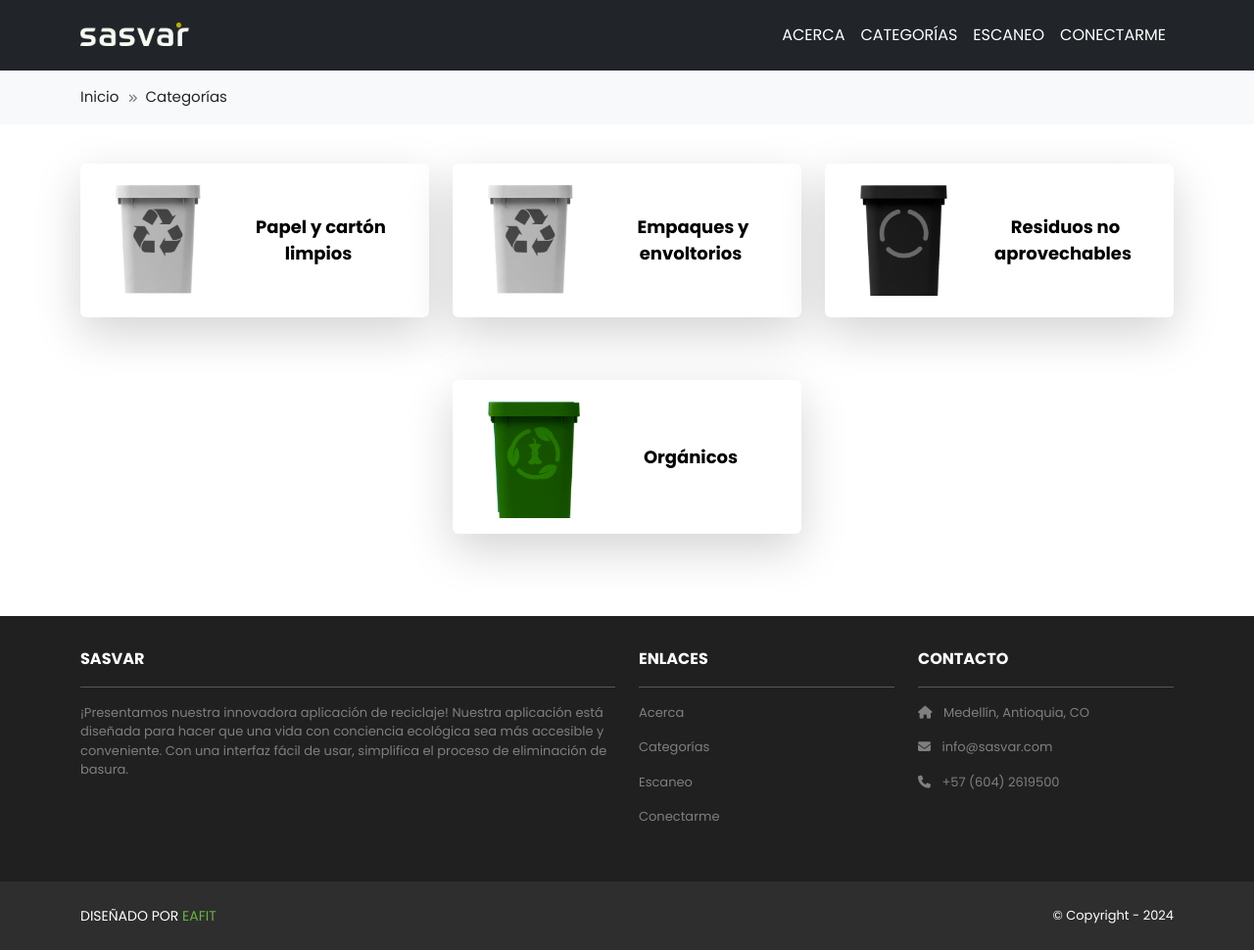
After one commit to danielgara/sasvar, a Django app: page /categorias in a window 1280 px wide. The commit adds this page. Shown: the whole page at 98% size. Run offline with Django 4.2, Linux system fonts and the light colour scheme; some libraries are stand-ins or nearby versions.

Commit message:
imp: categories

```diff
--- /dev/null
+++ b/home/templates/categories/index.html
@@ -0,0 +1,74 @@
+{% extends 'base.html' %}
+{% block content %}
+{% load static %}
+<div class="p-3">
+  <div class="container mt-4 mb-1">
+    <div class="row text-center">
+      <div class="col-md-5 col-lg-5 col-xl-4 col-xxl-3 mx-auto mb-3">
+        <a style="text-decoration: none;" href="{% url 'home.categories.c1' %}">
+          <div class="shadow-lg p-3 mb-5 bg-white rounded">
+            <div class="container">
+              <div class="row align-items-center">
+                <div class="col-5 col-sm-5 col-md-5">
+                  <img src="{% static 'images/categories/c1.png' %}" height="125px" class="img-max100" alt="c1" />
+                </div>
+                <div class="col-7 col-sm-7 col-md-7">
+                  <b class="title-categories text-start rc-no-a">Papel y cartón limpios</b>
+                </div>
+              </div>
+            </div>
+          </div>
+        </a>
+      </div>
+      <div class="col-md-5 col-lg-5 col-xl-4 col-xxl-3 mx-auto mb-3">
+        <a style="text-decoration: none;" href="{% url 'home.categories.c2' %}">
+          <div class="shadow-lg p-3 mb-5 bg-white rounded">
+            <div class="container">
+              <div class="row align-items-center">
+                <div class="col-5 col-sm-5 col-md-5">
+                  <img src="{% static 'images/categories/c1.png' %}" height="125px" class="img-max100" alt="c1" />
+                </div>
+                <div class="col-7 col-sm-7 col-md-7">
+                  <b class="title-categories text-start rc-no-a">Empaques y envoltorios</b>
+                </div>
+              </div>
+            </div>
+          </div>
+        </a>
+      </div>
+      <div class="col-md-5 col-lg-5 col-xl-4 col-xxl-3 mx-auto mb-3">
+        <a style="text-decoration: none;" href="{% url 'home.categories.c3' %}">
+          <div class="shadow-lg p-3 mb-5 bg-white rounded">
+            <div class="container">
+              <div class="row align-items-center">
+                <div class="col-5 col-sm-5 col-md-5">
+                  <img src="{% static 'images/categories/c3.png' %}" height="125px" class="img-max100" alt="c1" />
+                </div>
+                <div class="col-7 col-sm-7 col-md-7">
+                  <b class="title-categories text-start rc-no-a">Residuos no aprovechables</b>
+                </div>
+              </div>
+            </div>
+          </div>
+        </a>
+      </div>
+      <div class="col-md-5 col-lg-5 col-xl-4 col-xxl-3 mx-auto mb-3">
+        <a style="text-decoration: none;" href="{% url 'home.categories.c4' %}">
+          <div class="shadow-lg p-3 mb-5 bg-white rounded">
+            <div class="container">
+              <div class="row align-items-center">
+                <div class="col-5 col-sm-5 col-md-5">
+                  <img src="{% static 'images/categories/c4.png' %}" height="125px" class="img-max100" alt="c1" />
+                </div>
+                <div class="col-7 col-sm-7 col-md-7">
+                  <b class="title-categories text-start rc-no-a">Orgánicos</b>
+                </div>
+              </div>
+            </div>
+          </div>
+        </a>
+      </div>
+    </div>
+  </div>
+</div>
+{% endblock content %}
--- a/home/urls.py
+++ b/home/urls.py
@@ -3,5 +3,10 @@ from . import views
 
 urlpatterns = [
     path('', views.index, name='home.index'),
-    path('about', views.about, name='home.about'),
+    path('acerca', views.about, name='home.about'),
+    path('categorias', views.categories, name='home.categories'),
+    path('categorias/papel-carton', views.c1, name='home.categories.c1'),
+    path('categorias/empaques-envoltorios', views.c2, name='home.categories.c2'),
+    path('categorias/residuos-no-aprovechables', views.c3, name='home.categories.c3'),
+    path('categorias/organicos', views.c4, name='home.categories.c4'),
 ]
--- a/home/views.py
+++ b/home/views.py
@@ -3,14 +3,70 @@ from django.shortcuts import render
 
 def index(request):
     viewData = {}
+    viewData["title"] = "SASVAR"
     viewData["breadcrumb"] = False
     return render(request, 'index.html', {"viewData": viewData})
 
 
 def about(request):
     viewData = {}
+    viewData["title"] = "Acerca de Nosotros"
     viewData["breadcrumbItems"] = [
-        {"name":"Inicio", "route":"home.index"},
-        {"name":"Acerca", "route":"home.about"},
+        {"name": "Inicio", "route": "home.index"},
+        {"name": "Acerca", "route": "home.about"},
     ]
     return render(request, 'about.html', {"viewData": viewData})
+
+
+def categories(request):
+    viewData = {}
+    viewData["title"] = "Categorías"
+    viewData["breadcrumbItems"] = [
+        {"name": "Inicio", "route": "home.index"},
+        {"name": "Categorías", "route": "home.categories"},
+    ]
+    return render(request, 'categories/index.html', {"viewData": viewData})
+
+
+def c1(request):
+    viewData = {}
+    viewData["title"] = "Papel y cartón limpios"
+    viewData["breadcrumbItems"] = [
+        {"name": "Inicio", "route": "home.index"},
+        {"name": "Categorías", "route": "home.categories"},
+        {"name": "Papel y cartón limpios", "route": "home.categories.c1"},
+    ]
+    return render(request, 'categories/paper.html', {"viewData": viewData})
+
+
+def c2(request):
+    viewData = {}
+    viewData["title"] = "Empaques y envoltorios"
+    viewData["breadcrumbItems"] = [
+        {"name": "Inicio", "route": "home.index"},
+        {"name": "Categorías", "route": "home.categories"},
+        {"name": "Empaques y envoltorios", "route": "home.categories.c2"},
+    ]
+    return render(request, 'categories/pack.html', {"viewData": viewData})
+
+
+def c3(request):
+    viewData = {}
+    viewData["title"] = "Residuos no aprovechables"
+    viewData["breadcrumbItems"] = [
+        {"name": "Inicio", "route": "home.index"},
+        {"name": "Categorías", "route": "home.categories"},
+        {"name": "Residuos no aprovechables", "route": "home.categories.c3"},
+    ]
+    return render(request, 'categories/not-usable.html', {"viewData": viewData})
+
+
+def c4(request):
+    viewData = {}
+    viewData["title"] = "Orgánicos"
+    viewData["breadcrumbItems"] = [
+        {"name": "Inicio", "route": "home.index"},
+        {"name": "Categorías", "route": "home.categories"},
+        {"name": "Orgánicos", "route": "home.categories.c4"},
+    ]
+    return render(request, 'categories/organic.html', {"viewData": viewData})
--- a/recycling/static/css/style.css
+++ b/recycling/static/css/style.css
@@ -1,5 +1,14 @@
 body {
     font-family: 'Poppins', sans-serif;
+}
+
+.rc-no-a{
+    text-decoration: none !important;
+    color: #000;
+}
+
+.img-max100 {
+    max-width: 100%;
 }
 
 .rc-header-top{
@@ -94,6 +103,11 @@ body {
     text-decoration: none !important;
 }
 
+.title-categories{
+    font-size: 18px;
+    padding-right: 5px;
+}
+
 /*
 .bg-body-tertiary {
     --bs-bg-opacity: 1;
--- a/recycling/templates/base.html
+++ b/recycling/templates/base.html
@@ -2,7 +2,7 @@
 <html>
   {% load static %}
   <head>
-    <title>SASVAR</title>
+    <title>{% firstof viewData.title "SASVAR" %}</title>
     <link href="https://cdn.jsdelivr.net/npm/bootstrap@5.3.2/dist/css/bootstrap.min.css" rel="stylesheet" crossorigin="anonymous">
     <link rel="stylesheet" type="text/css" href="{% static 'css/style.css' %}">
     <link rel="stylesheet" href="https://cdnjs.cloudflare.com/ajax/libs/font-awesome/6.1.1/css/all.min.css">
@@ -42,7 +42,7 @@
         <div class="collapse navbar-collapse" id="navbarNavAltMarkup">
           <div class="navbar-nav ms-auto">
             <a class="nav-link" href="{% url 'home.about' %}">ACERCA</a>
-            <a class="nav-link" href="">CATEGORÍAS</a>
+            <a class="nav-link" href="{% url 'home.categories' %}">CATEGORÍAS</a>
             <a class="nav-link" href="">ESCANEO</a>
             <a class="nav-link" href="">CONECTARME</a>
           </div>
@@ -75,7 +75,7 @@
             <b>ENLACES</b>
             <hr />
             <p class="font-13 rc-footer-font"><a class="nav-link" href="{% url 'home.about' %}">Acerca</a></p>
-            <p class="font-13 rc-footer-font"><a class="nav-link" href="">Categorías</a></p>
+            <p class="font-13 rc-footer-font"><a class="nav-link" href="{% url 'home.categories' %}">Categorías</a></p>
             <p class="font-13 rc-footer-font"><a class="nav-link" href="">Escaneo</a></p>
             <p class="font-13 rc-footer-font"><a class="nav-link" href="">Conectarme</a></p>
           </div>
--- a/recycling/templates/breadcrumb.html
+++ b/recycling/templates/breadcrumb.html
@@ -7,7 +7,7 @@
         {% elif forloop.last %}
           <span class="rc-breadcrumb-item">{{ item.name }}</span>
         {% else %}
-          <span><a href="{% url item.route %}">{{ item.name }}</a></span>
+          <span class="rc-breadcrumb-item"><a href="{% url item.route %}">{{ item.name }}</a></span>
         {% endif %}
       {% endfor %}
     </div>
```
Also changed, not shown: home/templates/categories/not-usable.html (added, +19 -0 lines), home/templates/categories/organic.html (added, +20 -0 lines), home/templates/categories/pack.html (added, +20 -0 lines), home/templates/categories/paper.html (added, +19 -0 lines), home/templates/categories.html (deleted), recycling/static/images/categories/c1.png (added), recycling/static/images/categories/c3.png (added), recycling/static/images/categories/c4.png (added).
